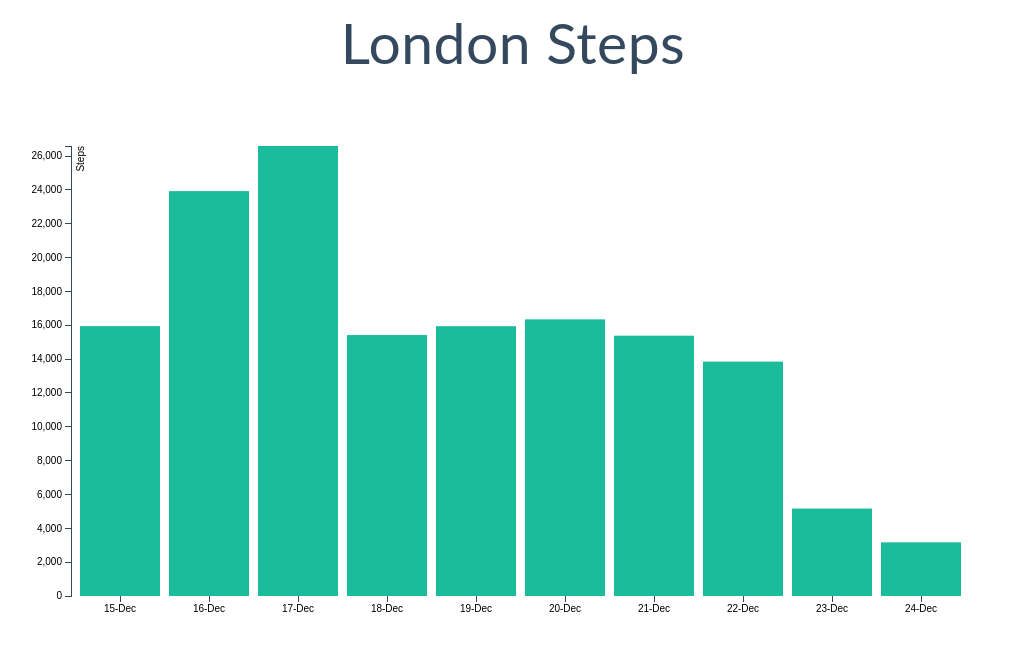
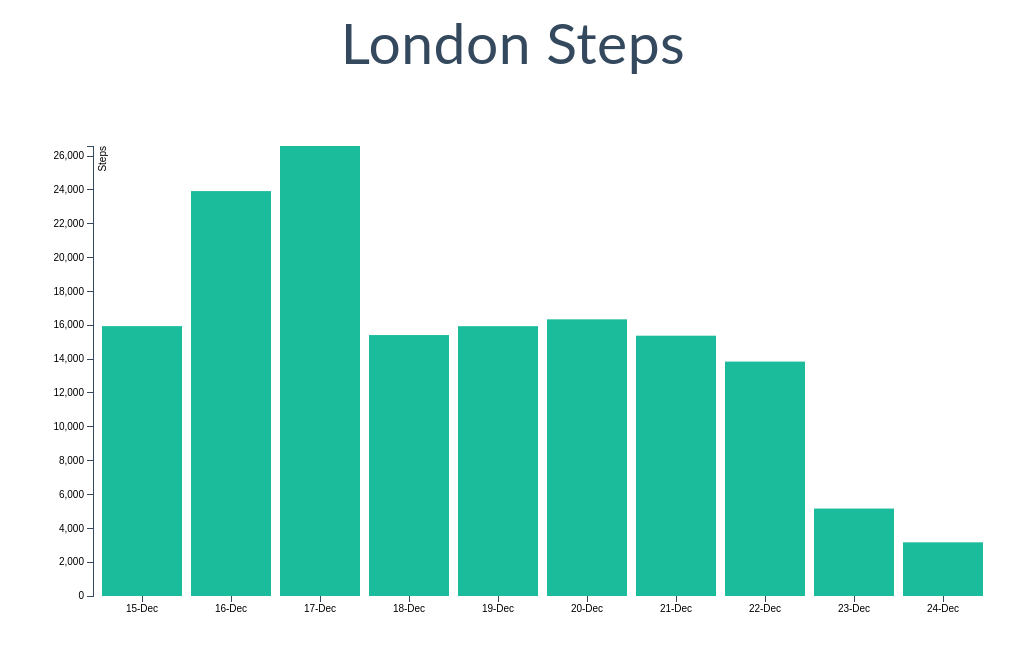
Before and after one commit to sarastrouss/LondonSteps, a plain HTML site: page index.html in a window 1280 px wide. Shown: the whole page, without its empty margins (127-1141 px from the left). Drawn offline with Linux system fonts and the light colour scheme.

Commit message:
Fixing padding

```diff
--- a/index.html
+++ b/index.html
@@ -42,14 +42,20 @@
 }
 
 #title-area {color: #34495e;letter-spacing: 0.5px;font-family: "Lato", "Helvetica Neue Light", "Helvetica Neue", Helvetica, Arial, "Lucida Grande", sans-serif;font-size: 57px;padding-bottom: 50px;}
-#chart {font-family: "Lato", "Helvetica Neue Light", "Helvetica Neue", Helvetica, Arial, "Lucida Grande", sans-serif;font-size: 20px;display:inline; text-align: center; margin-left:auto; margin-right:auto;height: 100%; width: 700px; padding-left: 150px;}
+#chart {
+  font-family: "Lato", "Helvetica Neue Light", "Helvetica Neue", Helvetica, Arial, "Lucida Grande", sans-serif;
+  font-size: 20px;
+  height: 100%;
+  width: 920px;
+  margin: 0 auto;
+}
 
 </style>
 
 <script src="d3/d3.js"></script>
-<script src="d3.tip.v0.6.3.js" type="text/javascript" ></script>
-<script src="jquery-1.11.0.min.js" type="text/javascript"></script>
-<script src="jquery-migrate-1.2.1.min.js" type="text/javascript"></script>
+<script src="js/d3.tip.v0.6.3.js" type="text/javascript" ></script>
+<script src="js/jquery-1.11.0.min.js" type="text/javascript"></script>
+<script src="js/jquery-migrate-1.2.1.min.js" type="text/javascript"></script>
 <body>
   <div id="title-area">
     <center>
@@ -57,6 +63,7 @@
     </center>
   </div>
   <div id="chart"></div>
+  <!-- Script adapted from mbostock -->
 <script>
 
 var margin = {top: 20, right: 20, bottom: 30, left: 40},
@@ -78,7 +85,7 @@ var yAxis = d3.svg.axis()
     .orient("left")
     .ticks(10);
 
-var svg = d3.select("body").append("svg")
+var svg = d3.select("#chart").append("svg")
     .attr("width", width + margin.left + margin.right)
     .attr("height", height + margin.top + margin.bottom)
   .append("g")
```
Also changed, not shown: js/d3.tip.v0.6.3.js (renamed from d3.tip.v0.6.3.js), js/jquery-1.11.0.min.js (renamed from jquery-1.11.0.min.js), js/jquery-migrate-1.2.1.min.js (renamed from jquery-migrate-1.2.1.min.js).
